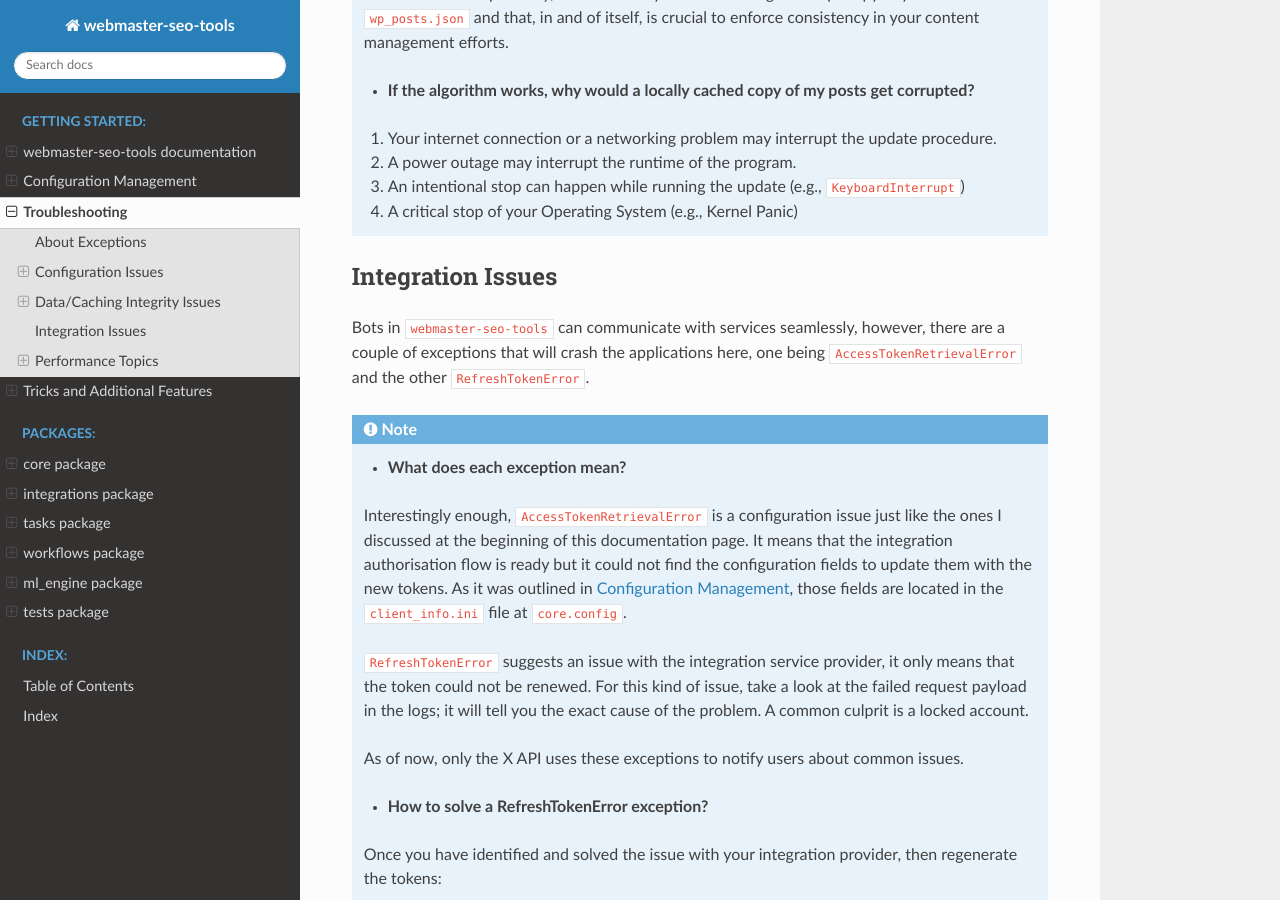
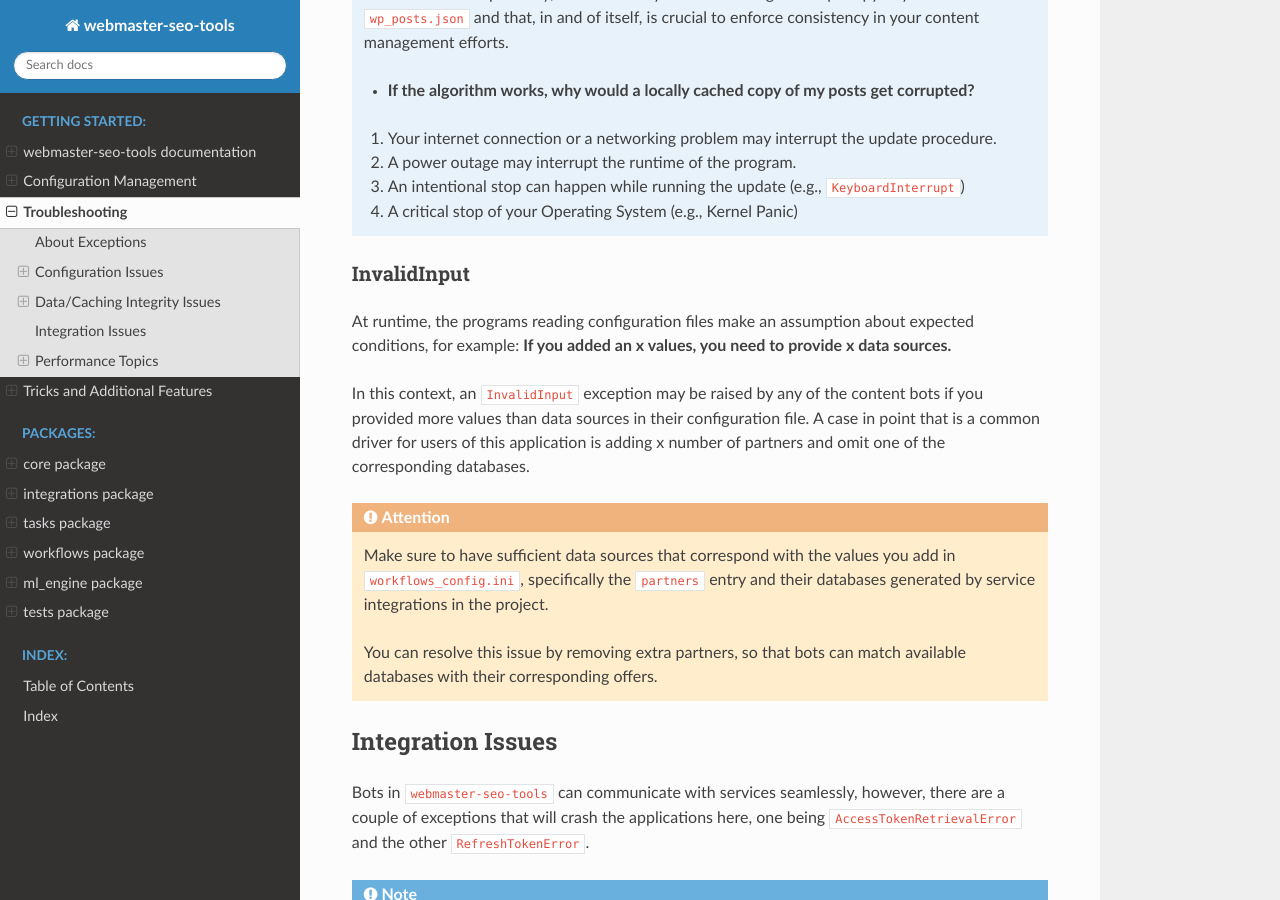
Before and after one commit to Urbine/PostWizardX3, a Sphinx documentation site: the page built from docs/source/troubleshooting.rst, in a window 1280 px wide and 900 px high, scrolled down 5007 px. Built offline with Sphinx 7.4.7 and the Read the Docs theme 3.1.0, drawn with Linux system fonts in a browser that asks for light colours.

Commit message:
docs: expand troubleshooting and tests notes
troubleshooting.rst: new InvalidInput subsection explaining partner vs database count mismatch.
tests.rst: note coverage is work-in-progress and purpose of test package.

```diff
--- a/docs/source/troubleshooting.rst
+++ b/docs/source/troubleshooting.rst
@@ -221,6 +221,24 @@ current ``wp_posts.json`` remains untouched.
 
    4. A critical stop of your Operating System (e.g., Kernel Panic)
 
+InvalidInput
+____________
+
+At runtime, the programs reading configuration files make an assumption about expected conditions, for example:
+**If you added an x values, you need to provide x data sources.**
+
+In this context, an ``InvalidInput`` exception may be raised by any of the content bots if you provided
+more values than data sources in their configuration file. A case in point that is a common driver for
+users of this application is adding x number of partners and omit one of the corresponding databases.
+
+.. attention::
+   Make sure to have sufficient data sources that correspond with the values you add in ``workflows_config.ini``,
+   specifically the ``partners`` entry and their databases generated by service integrations in the project.
+
+   You can resolve this issue by removing extra partners, so that bots can match available
+   databases with their corresponding offers.
+
+
 Integration Issues
 ==================
 
```
Also changed, not shown: docs/source/tests.rst (+8 -0 lines).
